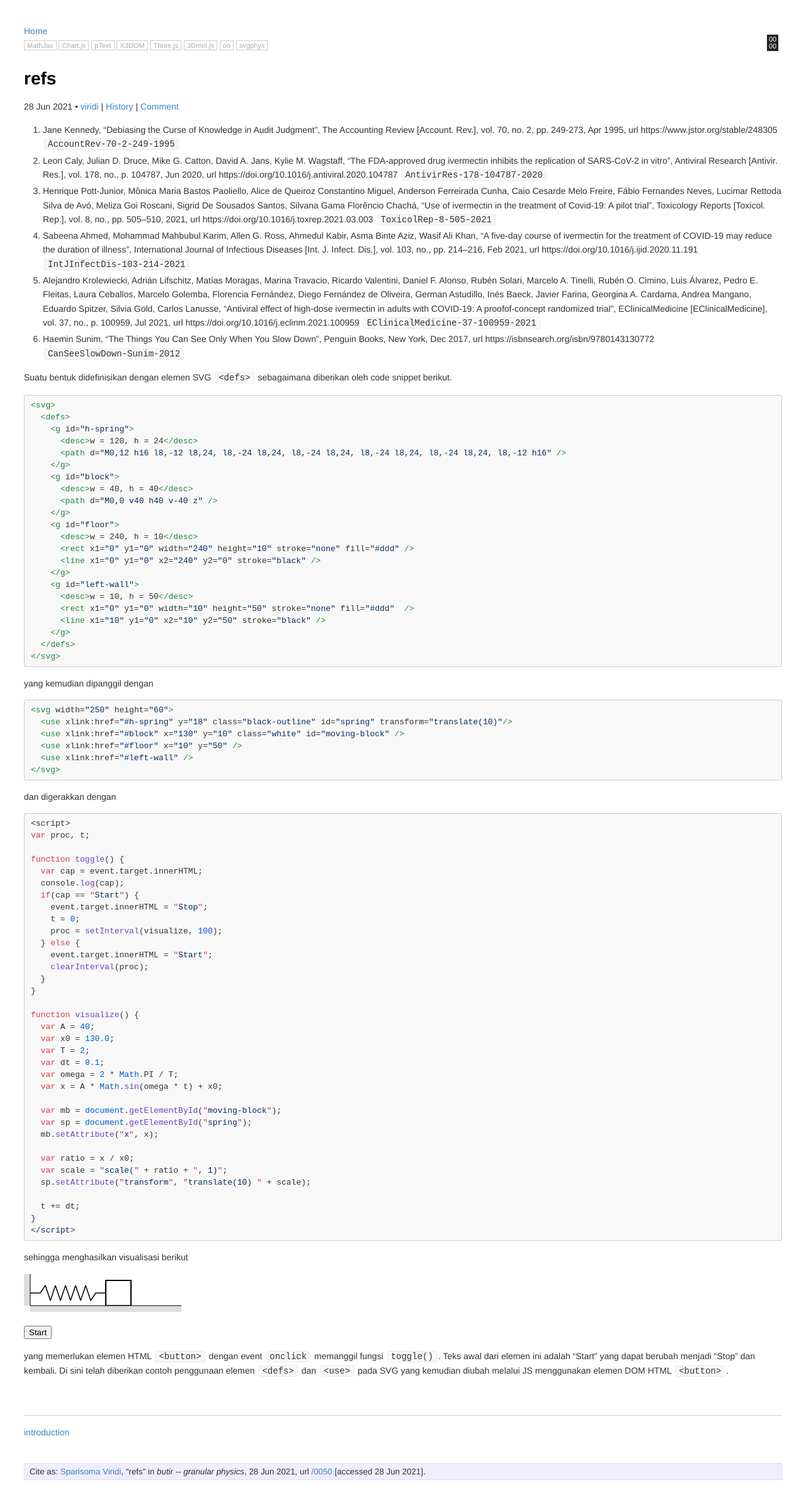
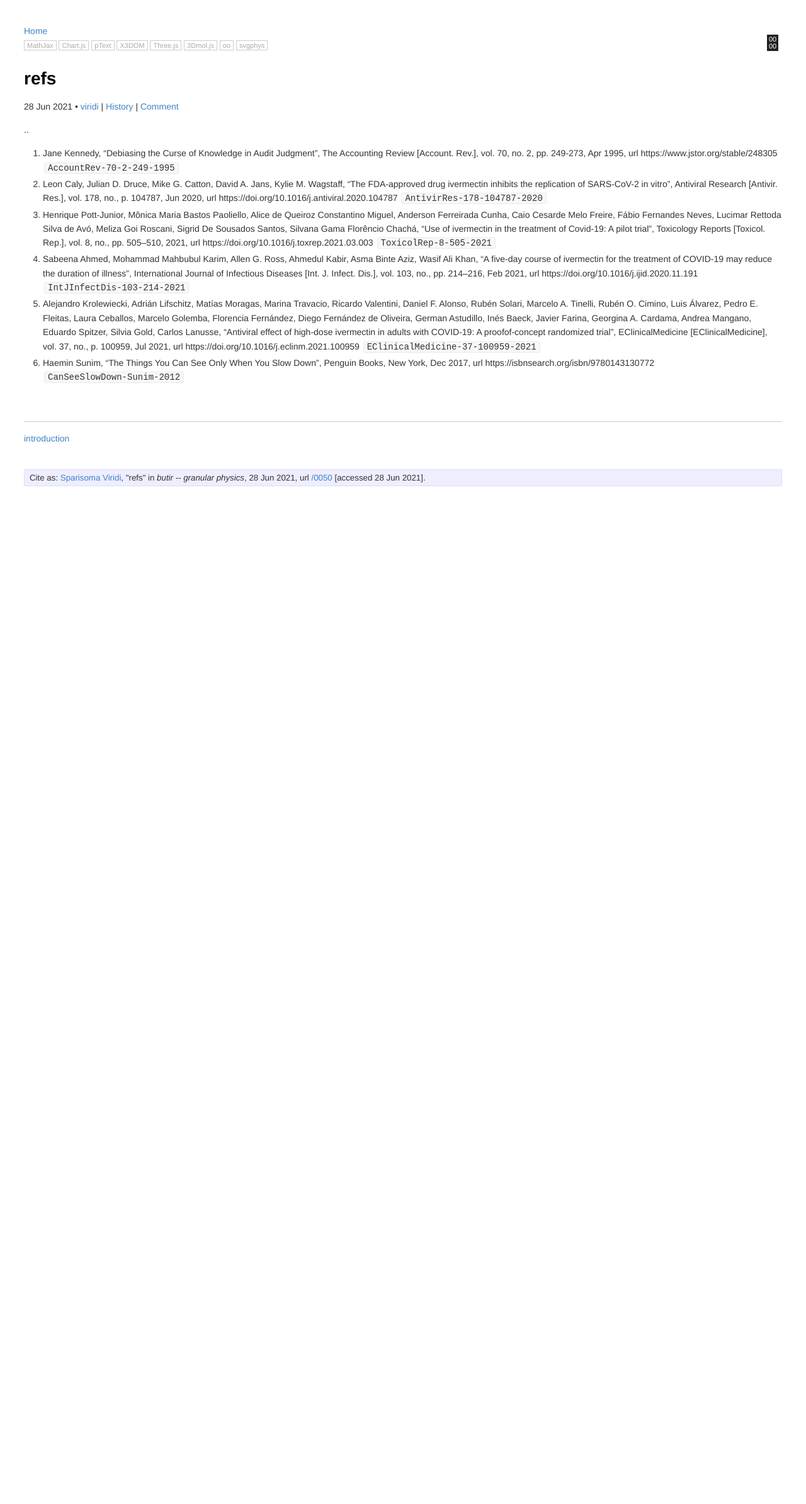
Before and after one commit to dudung/butir, a Jekyll site: the page built from _posts/0/05/2021-06-28-refs.md, in a window 1280 px wide. Shown: the whole page at 63% size. Built offline with Jekyll 4.4.1, drawn with Linux system fonts in a browser that asks for light colours; after the commit the page ends 900 px from its top, so only the background shows below that.

Commit message:
update from https://github.com/dudung/butir/commits/main/_posts/0/04/2021-06-28-refs.md

````diff
--- a/_posts/0/05/2021-06-28-refs.md
+++ b/_posts/0/05/2021-06-28-refs.md
@@ -19,8 +19,7 @@ src: https://github.com/dudung/butir/commits/main/_posts/0/05/2021-06-28-refs.md
 twitter_username: 6unpnp
 nodes: ['0000']
 ---
-
-
+..
 
 
 0. Jane Kennedy, "Debiasing the Curse of Knowledge in Audit Judgment", The Accounting Review [Account. Rev.], vol. 70, no. 2, pp. 249-273, Apr 1995, url https://www.jstor.org/stable/248305 `AccountRev-70-2-249-1995`
@@ -32,200 +31,5 @@ vitro", Antiviral Research [Antivir. Res.], vol. 178, no., p. 104787, Jun 2020,
 5. Haemin Sunim, "The Things You Can See Only When You Slow Down", Penguin Books, New York, Dec 2017, url https://isbnsearch.org/isbn/9780143130772 `CanSeeSlowDown-Sunim-2012`
 
 
-Suatu bentuk didefinisikan dengan elemen SVG `<defs>` sebagaimana diberikan oleh code snippet berikut.
-
-```html
-<svg>
-	<defs>
-		<g id="h-spring">
-			<desc>w = 120, h = 24</desc>
-			<path d="M0,12 h16 l8,-12 l8,24, l8,-24 l8,24, l8,-24 l8,24, l8,-24 l8,24, l8,-24 l8,24, l8,-12 h16" />
-		</g>
-		<g id="block">
-			<desc>w = 40, h = 40</desc>
-			<path d="M0,0 v40 h40 v-40 z" />
-		</g>
-		<g id="floor">
-			<desc>w = 240, h = 10</desc>
-			<rect x1="0" y1="0" width="240" height="10" stroke="none" fill="#ddd"	/>
-			<line x1="0" y1="0" x2="240" y2="0" stroke="black" />
-		</g>
-		<g id="left-wall">
-			<desc>w = 10, h = 50</desc>
-			<rect x1="0" y1="0" width="10" height="50" stroke="none" fill="#ddd"	/>
-			<line x1="10" y1="0" x2="10" y2="50" stroke="black" />
-		</g>
-	</defs>
-</svg>
-```
-
-yang kemudian dipanggil dengan
-
-```html
-<svg width="250" height="60">
-	<use xlink:href="#h-spring" y="18" class="black-outline" id="spring" transform="translate(10)"/>
-	<use xlink:href="#block" x="130" y="10" class="white" id="moving-block" />
-	<use xlink:href="#floor" x="10" y="50" />
-	<use xlink:href="#left-wall" />
-</svg>
-```
-
-dan digerakkan dengan
-
-```javascript
-<script>
-var proc, t;
-
-function toggle() {
-	var cap = event.target.innerHTML;
-	console.log(cap);
-	if(cap == "Start") {
-		event.target.innerHTML = "Stop";
-		t = 0;
-		proc = setInterval(visualize, 100);
-	} else {
-		event.target.innerHTML = "Start";
-		clearInterval(proc);
-	}
-}
-
-function visualize() {
-	var A = 40;
-	var x0 = 130.0;
-	var T = 2;
-	var dt = 0.1;
-	var omega = 2 * Math.PI / T;
-	var x = A * Math.sin(omega * t) + x0;
-
-	var mb = document.getElementById("moving-block");
-	var sp = document.getElementById("spring");
-	mb.setAttribute("x", x);
-
-	var ratio = x / x0;
-	var scale = "scale(" + ratio + ", 1)";
-	sp.setAttribute("transform", "translate(10) " + scale);
-
-	t += dt;
-}
-</script>
-```
-
-sehingga menghasilkan visualisasi berikut
-
-<svg style="display: none;">
-	<style type="text/css">
-	.black-outline { stroke: black; fill: none; stroke-width: 1.5px; }
-	.white { stroke: black; fill: #fff; stroke-width: 2px; }
-	</style>
-	<defs>
-		<g id="h-spring">
-			<desc>w = 120, h = 24</desc>
-			<path d="M0,12 h16 l8,-12 l8,24, l8,-24 l8,24, l8,-24 l8,24, l8,-24 l8,24, l8,-24 l8,24, l8,-12 h16" vector-effect="non-scaling-stroke" stroke-linejoin="bevel" />
-		</g>
-		<g id="block">
-			<desc>w = 40, h = 40</desc>
-			<path d="M0,0 v40 h40 v-40 z" />
-		</g>
-		<g id="floor">
-			<desc>w = 240, h = 10</desc>
-			<rect x1="0" y1="0" width="240" height="10" stroke="none" fill="#ddd"	/>
-			<line x1="0" y1="0" x2="240" y2="0" stroke="black" />
-		</g>
-		<g id="left-wall">
-			<desc>w = 10, h = 50</desc>
-			<rect x1="0" y1="0" width="10" height="50" stroke="none" fill="#ddd"	/>
-			<line x1="10" y1="0" x2="10" y2="50" stroke="black" />
-		</g>
-	</defs>
-</svg>
-
-<svg width="250" height="60">
-	<style type="text/css">
-	//svg { border: 1px black dashed; }
-	//foreignObject { border: 1px black solid; }
-	</style>
-	<use xlink:href="#h-spring" y="18" class="black-outline" id="spring" transform="translate(10)"/>
-	<use xlink:href="#block" x="130" y="10" class="white" id="moving-block" />
-	<use xlink:href="#floor" x="10" y="50" />
-	<use xlink:href="#left-wall" />
-</svg>
-
-<button onclick="toggle()">Start</button>
-
-<script>
-var proc, t;
-
-function toggle() {
-	var cap = event.target.innerHTML;
-	console.log(cap);
-	if(cap == "Start") {
-		event.target.innerHTML = "Stop";
-		t = 0;
-		proc = setInterval(visualize, 100);
-	} else {
-		event.target.innerHTML = "Start";
-		clearInterval(proc);
-	}
-}
-
-function visualize() {
-	var A = 40;
-	var x0 = 130.0;
-	var T = 2;
-	var dt = 0.1;
-	var omega = 2 * Math.PI / T;
-	var x = A * Math.sin(omega * t) + x0;
-
-	var mb = document.getElementById("moving-block");
-	var sp = document.getElementById("spring");
-	mb.setAttribute("x", x);
-
-	var ratio = x / x0;
-	var scale = "scale(" + ratio + ", 1)";
-	sp.setAttribute("transform", "translate(10) " + scale);
-	//console.log(omega, x, scale);
-
-	t += dt;
-}
-</script>
-
-yang memerlukan elemen HTML `<button>` dengan event `onclick` memanggil fungsi `toggle()`. Teks awal dari elemen ini adalah "Start" yang dapat berubah menjadi "Stop" dan kembali. Di sini telah diberikan contoh penggunaan elemen `<defs>` dan `<use>` pada SVG yang kemudian diubah melalui JS menggunakan elemen DOM HTML `<button>`.
-
-{% comment %}
-Penulisan elemen `<button>` yang tepat untuk contoh yang diberikan pada saat awal adalah
-
-<ol type="A">
-<li><tt>&lt;button onclick="toggle()" value="Start"&gt;&lt;/button&gt;</tt>.
-<li><tt>&lt;button onclick="toggle()" value="Start" /&gt;</tt>.
-<li><tt>&lt;button onclick="toggle()"&gt;Stop&lt;/button&gt;</tt>.
-<li><tt>&lt;button click="toggle()"&gt;Start&lt;/button&gt;</tt>.
-<li><tt>&lt;button onclick="toggle()"&gt;Start&lt;/button&gt;</tt>.
-{% endcomment %}
-
-{% comment %}
-<!-- 20210314.1357 It fails and not understandable -->
-<svg>
-	<defs>
-		<!-- url https://stackoverflow.com/a/46802047 -->
-		<pattern id="dlines1" height="10" width="10" patternUnits="userSpaceOnUse">
-			<!--line x1="0" y1="4" x2="5" y2="4" stroke-width="2" stroke="black"/-->
-			<line x1="0" y1="10" x2="10" y2="0" stroke-width="1" stroke="#888" />
-		</pattern>
-		<!-- url https://developer.mozilla.org/en-US/docs/Web/SVG/Element/pattern -->
-		<pattern id="dlines2" viewBox="0,0,10,10" width="10%" height="10%">
-			<!--polygon points="0,0 2,5 0,10 5,8 10,10 8,5 10,0 5,2" /-->
-			<path d="M0,10 l10,-10" stroke="#888" stroke-width="1px" />
-		</pattern>
-		<g id="floor">
-			<rect x="0" y="0" width="40" height="40" fill="url(#dlines2)" />
-		</g>
-	</defs>
-	<use xlink:href="#floor" x="0" y="0" transform="scale(2, 0.5)"/>
-</svg>
-
-<!--use xlink:href="#h-spring" x="10" y="28" class="black-outline" transform="translate(10) scale(0.5, 1) translate(-10)" /-->
-{% endcomment %}
-
-
 ## &nbsp;
 [introduction](0000)
````
